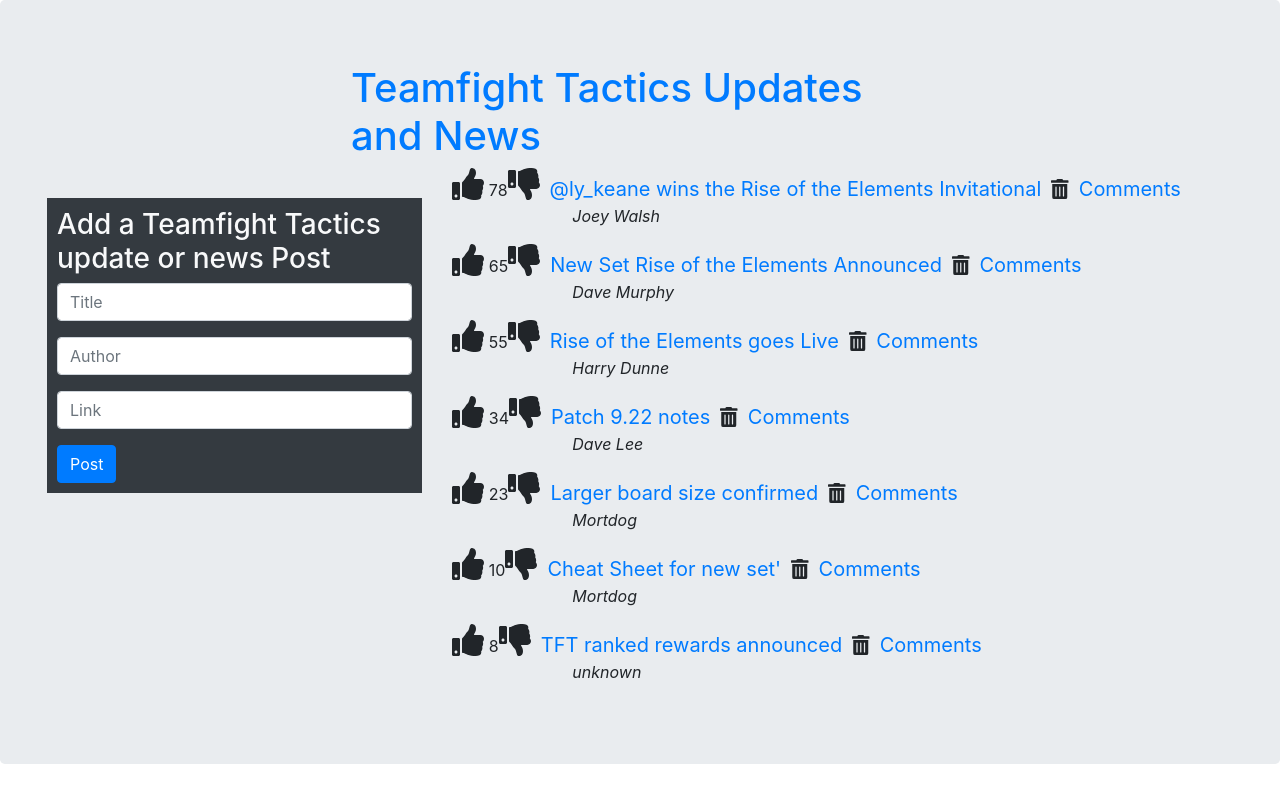
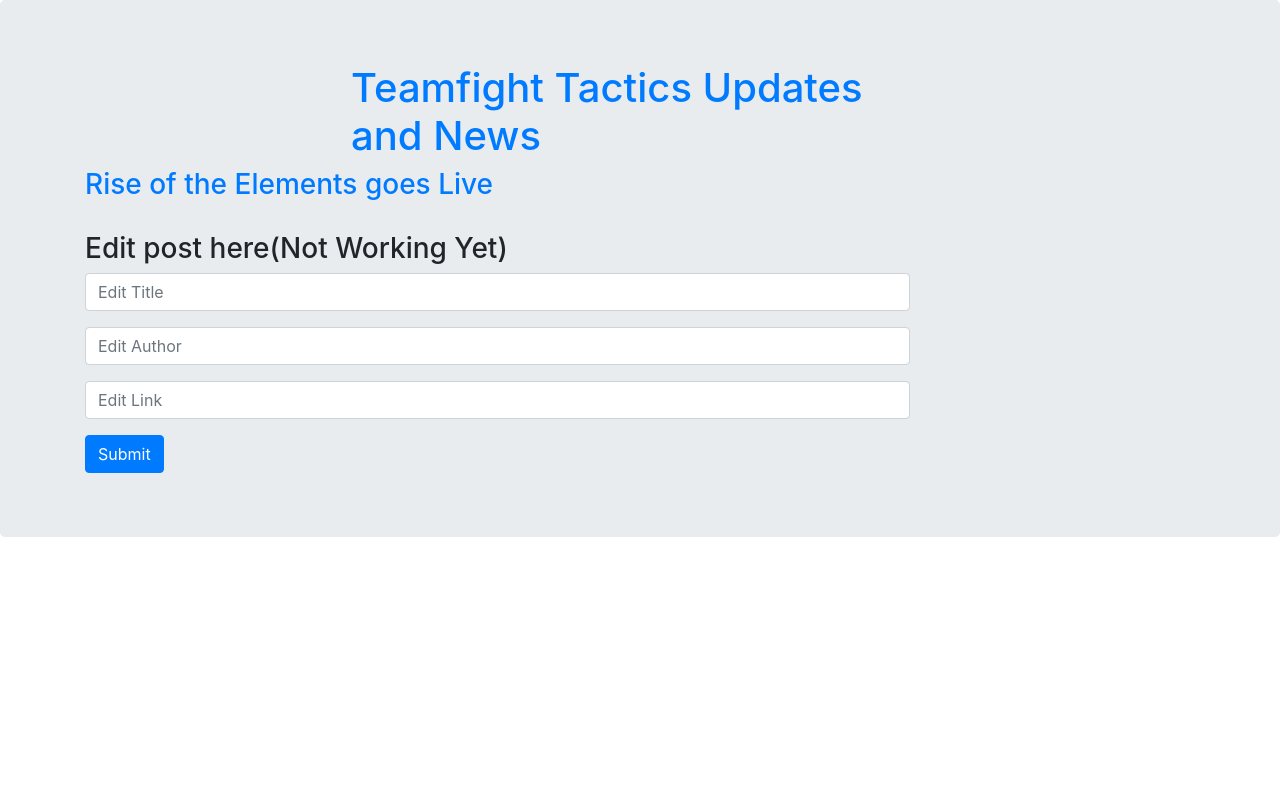
Before and after one commit to NiallMurphyWIT/Assignnment1-Web-App-Dev-2, a React (Create React App) app: page /edits/1 in a window 1280 px wide. Before the commit this address led to /. Built offline with nearby package versions, Linux system fonts and the light colour scheme.

Commit message:
Edit page added but not properly implemented yet

```diff
--- /dev/null
+++ b/src/components/edit/edit.css
@@ -0,0 +1,6 @@
+.ptr {
+    cursor: pointer;
+  }
+  .commentitem {
+    margin-left: 10px;
+  }
--- /dev/null
+++ b/src/components/editForm/index.js
@@ -0,0 +1,81 @@
+import React, { Component } from "react";
+import "../../fontawesome";
+
+
+export default class Form extends Component {
+  state = { comment: "", name: "" };
+
+  handleCommentChange = e => {
+    this.setState({ comment: e.target.value });
+  };
+
+  handleNameChange = e => {
+    this.setState({ name: e.target.value });
+  };
+
+  handleTitleUpdate = e => {
+
+  }
+
+  handleAuthorUpdate = e => {
+
+  }
+
+  handleLinkUpdate = e => {
+
+  }
+
+  onSubmit = e => {
+    e.preventDefault();
+    let comment = this.state.comment.trim();
+    let name = this.state.name.trim();
+    if (!comment) {
+      return;
+    }
+    this.props.addCommentHandler(comment, name);
+    this.setState({ comment: "", name: "" });
+  };
+
+  render() {
+    return (
+      <form style={{ marginTop: "30px" }}>
+        <h3>Edit post here(Not Working Yet)</h3>
+
+        <div className="form-group">
+          <input
+            type="text"
+            className="form-control"
+            placeholder="Edit Title"
+            value={this.state.post}
+            onChange={this.handleTitleUpdate}
+          />
+        </div>
+        <div className="form-group">
+          <input
+            type="text"
+            className="form-control"
+            placeholder="Edit Author"
+            value={this.state.post}
+            onChange={this.handleAuthorUpdate}
+          />
+        </div>
+        <div className="form-group">
+          <input
+            type="text"
+            className="form-control"
+            placeholder="Edit Link"
+            value={this.state.post}
+            onChange={this.handleLinkUpdate}
+          />
+        </div>
+        <button
+          type="submit"
+          className="btn btn-primary"
+          onClick={this.onSubmit}
+        >
+          Submit
+        </button>
+      </form>
+    );
+  }
+}
--- /dev/null
+++ b/src/components/editList/index.js
@@ -0,0 +1,16 @@
+import React, {Fragment} from 'react';
+import Comment from '../comment';
+
+export default ( {comments, upvoteHandler, downvoteHandler, deleteHandler} )  => {
+    let items = comments.map(
+        (comment,index) =>
+           <Comment key={index}
+                comment={comment} upvoteHandler={upvoteHandler} downvoteHandler={downvoteHandler}
+                deleteHandler={deleteHandler} />
+    )
+    return (
+        <Fragment>
+            {items}
+        </Fragment>
+    )
+};
--- /dev/null
+++ b/src/components/editPage.js
@@ -0,0 +1,45 @@
+import React, { Component } from 'react';
+import { withRouter } from 'react-router-dom';
+import _ from 'lodash'
+import api from '../dataStore/stubAPI';
+import CommentList from './editList'
+import Form from './editForm'
+
+class EditPage extends Component {
+    addComment = (comment, name) => {
+        let pid =  this.getId()
+        api.addComment(pid,comment ,name );
+        this.setState({});
+    };
+
+
+
+    getId = () => parseInt( this.props.match.params.post_id, 10);
+
+    render() {
+        let pid = this.getId()
+        let post = api.getPost(pid);
+        let line = post.link?
+            <a href={post.link}>{post.title} </a> :
+            <span>{post.title} </span> ;
+        let comments = _.sortBy(post.comments,
+                (comment) => - comment.upvotes
+        );
+        return (
+          <div className="container">
+            <div className="row">
+              <div className="col-md-9 col-md-offset-1">
+                <h3>{line} </h3>
+                <CommentList comments={comments}
+                    upvoteHandler={this.incrementUpvote }
+                    downvoteHandler={this.decrementUpvote}
+                    deleteHandler={this.removeComment}/>
+                <Form post={post}  addCommentHandler={this.addComment} />
+              </div>
+            </div>
+          </div>
+        )
+    }
+}
+
+export default withRouter(EditPage);
--- a/src/components/postItem/index.js
+++ b/src/components/postItem/index.js
@@ -32,6 +32,10 @@
                     <span>
                         <Link to={`/posts/${this.props.post.id}` }>Comments</Link>
                     </span>
+                    <span>
+                        <Link to={`/edits/${this.props.post.id}` }>
+                            <FontAwesomeIcon icon={["fas", "edit"]} size="1x" /></Link>
+                    </span>
                 </span>
                 <p className="author">{this.props.post.author}</p>
             </Fragment>
--- a/src/fontawesome.js
+++ b/src/fontawesome.js
@@ -2,7 +2,8 @@
 import { faThumbsUp} from "@fortawesome/free-solid-svg-icons";
 import { faThumbsDown} from "@fortawesome/free-solid-svg-icons";
 import { faTrashAlt} from "@fortawesome/free-solid-svg-icons";
+import { faEdit} from "@fortawesome/free-solid-svg-icons";
 
 library.add(
-    faThumbsUp, faThumbsDown, faTrashAlt
+    faThumbsUp, faThumbsDown, faTrashAlt, faEdit
     );
--- a/src/index.js
+++ b/src/index.js
@@ -4,6 +4,7 @@
 import "../node_modules/bootstrap/dist/css/bootstrap.css";
 import App from "./App";
 import CommentPage from "./components/commentPage";
+import EditPage from "./components/editPage"
 
 const Router = (props) => {
   return (
@@ -19,6 +20,7 @@
           </div>
         </div>
         <Switch>
+          <Route path="/edits/:post_id" component={EditPage} />
           <Route path="/posts/:post_id" component={CommentPage} />
           <Route exact path="/" component={App} />
           <Redirect from="*" to="/" />
```
Also changed, not shown: src/components/edit/index.js (added, +121 -0 lines).
